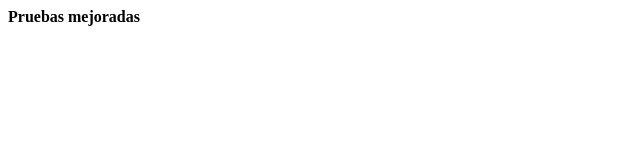
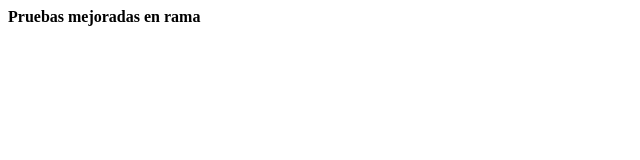
Before and after one commit to jalvarezp243/repositorio-ejemplo, a plain HTML site: page index.html in a window 1280 px wide. Shown: the full height of the page, 0-640 px from the left. Drawn offline with Linux system fonts and the light colour scheme.

Commit message:
segundo cambio

```diff
--- a/index.html
+++ b/index.html
@@ -1,4 +1,4 @@
 <html>
   <head><title>Pruebas</title></head>
-	<body><b>Pruebas mejoradas</b></body>
+	<body><b>Pruebas mejoradas en rama</b></body>
 </html>
```
